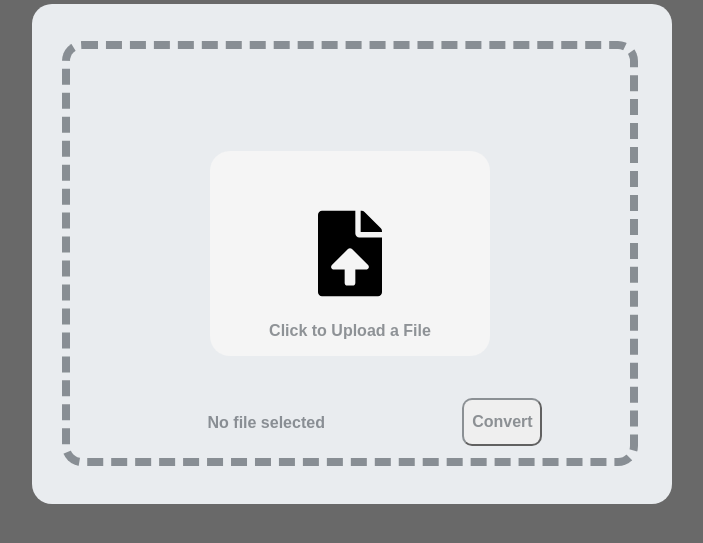
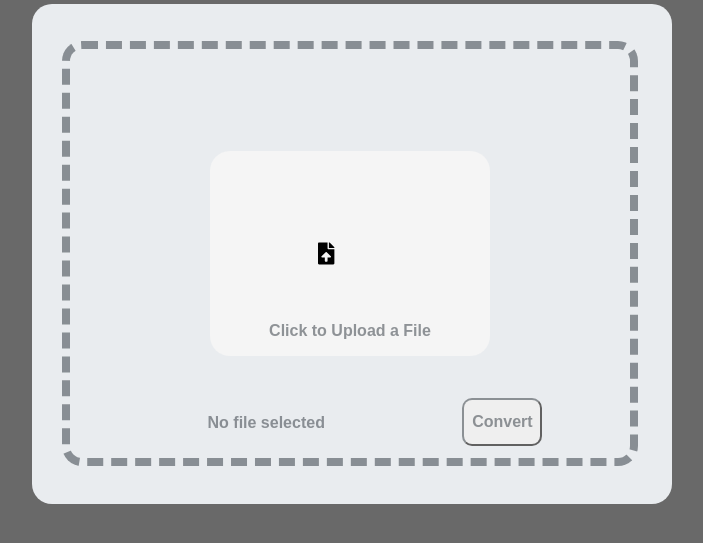
Before and after one commit to zero-to-mastery/ascii-art, a Flask app: page / in a window 1280 px wide. Shown: the part 179-722 px from the top of the page, without its empty margins (288-991 px from the left). Run offline with Flask 2, Linux system fonts and the light colour scheme.

Commit message:
reduced img size to for cleaner look

```diff
--- a/web version/ascii_art/Templates/img-upload.html
+++ b/web version/ascii_art/Templates/img-upload.html
@@ -17,6 +17,7 @@
                     <div class="file-content">
                         <input type="file" name="image" id="image" class="inputfile" oninput="filesize(this);">
                         <label for="image" class="file-select">
+                        <div class="padding"><br></div>
                             <img src="../static/assets/file-upload-solid.svg" alt="file upload button">
                             <p>Click to Upload a File</p>
                         </label>
--- a/web version/ascii_art/static/css/style.css
+++ b/web version/ascii_art/static/css/style.css
@@ -173,3 +173,7 @@ button {
     outline: none;
     padding: 1rem 50px;
 }
+
+.padding{
+    margin: 16px 0px;
+}
```
Also changed, not shown: web version/ascii_art/static/assets/file-upload-solid.svg.
